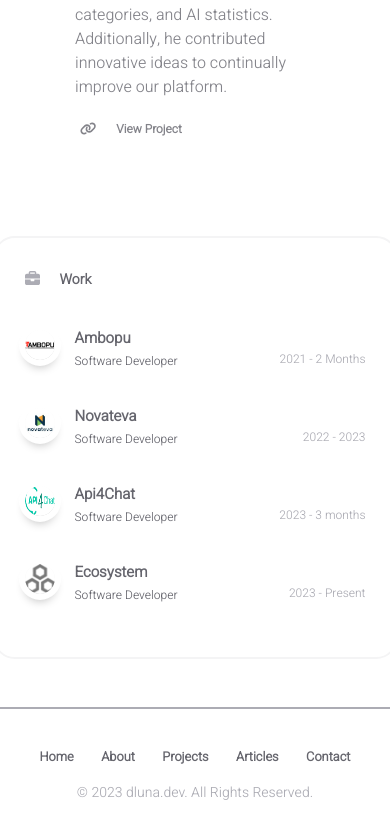
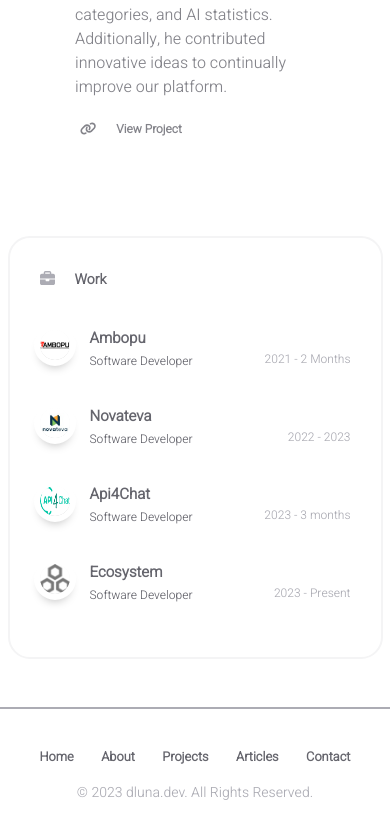
Before and after one commit to Dlunadev7/portfolio, a React (Create React App) app: page / in a window 390 px wide. Shown: the part 2974-3812 px from the top of the page. Built offline with nearby package versions, Linux system fonts and the light colour scheme.

Commit message:
update styles.

```diff
--- a/src/pages/styles/homepage.css
+++ b/src/pages/styles/homepage.css
@@ -144,7 +144,7 @@
 
 	.homepage-works {
 		flex-basis: auto;
-		margin-left: -25px;
-		margin-right: -25px;
+		margin-left: -10px;
+		margin-right: -10px;
 	}
 }
```
Also changed, not shown: 6 other files (tests, documents, lock files or other folders).
